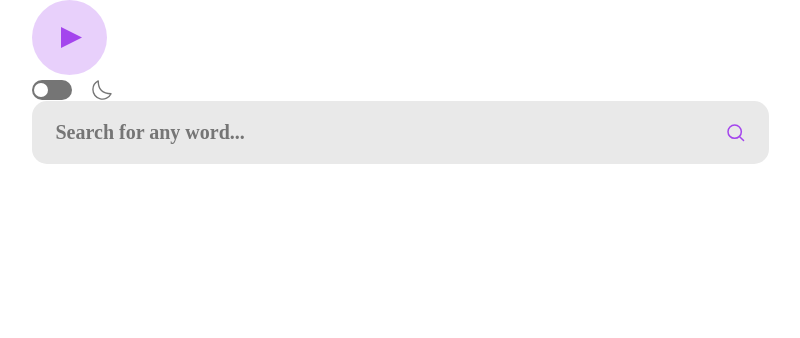
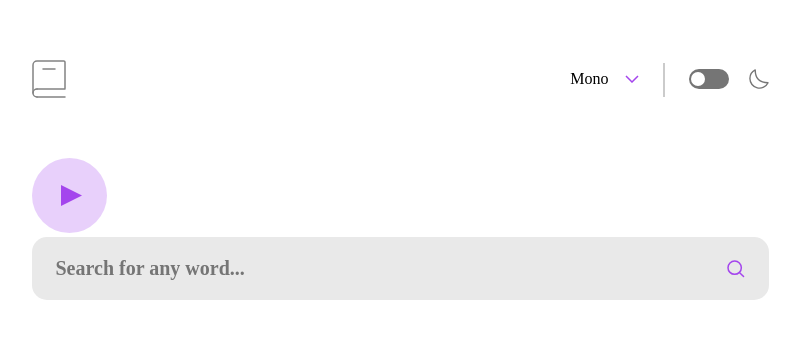
Before and after one commit to nivancheva/Dictionary-web-app-react, a React (Vite) app: page / in a window 1280 px wide. Shown: the top 338 px of the page, without its empty margins (240-1040 px from the left). Built offline with nearby package versions, Linux system fonts and the light colour scheme.

Commit message:
finish navigation component styling

```diff
--- a/src/App.css
+++ b/src/App.css
@@ -1,5 +1,11 @@
 .container {
-    margin-inline: 2.5rem;
+    margin-inline: 1.5rem;
+}
+
+@media (min-width:768px) {
+    .container {
+        margin-inline: 2.5rem;
+    }
 }
 
 @media (min-width:800px) {
--- a/src/App.jsx
+++ b/src/App.jsx
@@ -1,15 +1,14 @@
 import './App.css';
 import ButtonPlay from './components/ButtonPlay';
-import Toggle from './components/Toggle';
 import InputWord from './components/InputWord';
+import Navigation from './components/Navigation';
 
 function App() {
 
   return (
     <div className='container'>
+      <Navigation />
       <ButtonPlay />
-
-      <Toggle />
 
       <InputWord />
     </div>
--- /dev/null
+++ b/src/components/Navigation.css
@@ -0,0 +1,38 @@
+.header {
+    margin-block: 1.5rem;
+    justify-content: space-between;
+}
+
+.header-nav {
+    gap: 2.0625rem
+}
+
+.font-family {
+    gap: 1rem;
+    position: relative;
+}
+
+.font-family::after {
+    content: '';
+    position: absolute;
+    top: -40%;
+    bottom: 0;
+    right: -1rem;
+    height: 2rem;
+    border: 1px solid var(--clr-grey-400);
+    opacity: .5;
+}
+
+@media (min-width:768px) {
+    .header {
+        margin-block: 3.75rem;
+    }
+
+    .header-nav {
+        gap: 3.125rem
+    }
+
+    .font-family::after {
+        right: -1.625rem;
+    }
+}
--- /dev/null
+++ b/src/components/Navigation.jsx
@@ -0,0 +1,19 @@
+import './Navigation.css';
+import Toggle from '../components/Toggle';
+import logo from '../assets/images/logo.svg';
+import iconArrowDown from '../assets/images/icon-arrow-down.svg'
+
+export default function Navigation() {
+    return (
+        <div className='header flex'>
+            <img src={logo}/>
+            <div className='header-nav flex'>
+                <div className='font-family flex'>
+                    <p className='font-family-style'>Mono</p>
+                    <button className='arrow-down'><img src={iconArrowDown}/></button>
+                </div>
+                <Toggle />
+            </div>
+        </div>
+    )
+}
--- a/src/components/Toggle.css
+++ b/src/components/Toggle.css
@@ -61,7 +61,7 @@ input:checked + .slider:before {
 }
 
 .toggle-dark {
-    gap: 1.25rem;
+    gap: .75rem;
 }
 
 .toggle-dark:hover {
@@ -83,3 +83,9 @@ input:checked + .slider:before {
 .toggle-dark:hover .slider {
     background-color: var(--clr-purple);
 }
+
+@media (min-width:768px) {
+    .toggle-dark {
+        gap: 1.25rem;
+    }
+}
--- a/src/index.css
+++ b/src/index.css
@@ -54,6 +54,7 @@
   --clr-white: rgb(255, 255, 255);
   --clr-grey-200: rgb(244, 244, 244);
   --clr-grey-300: rgb(233, 233, 233);
+  --clr-grey-400: rgb(151, 151, 151);
   --clr-grey-500: rgb(117, 117, 117);
   --clr-black: rgb(5, 5, 5);
   --clr-dark-800: rgb(31, 31, 31);
@@ -80,3 +81,11 @@ input, button, textarea, select {
   display: flex;
   align-items: center;
 }
+
+button {
+  border: 0;
+  outline: none;
+  background: transparent;
+  padding: 0;
+  cursor: pointer;
+}
```
